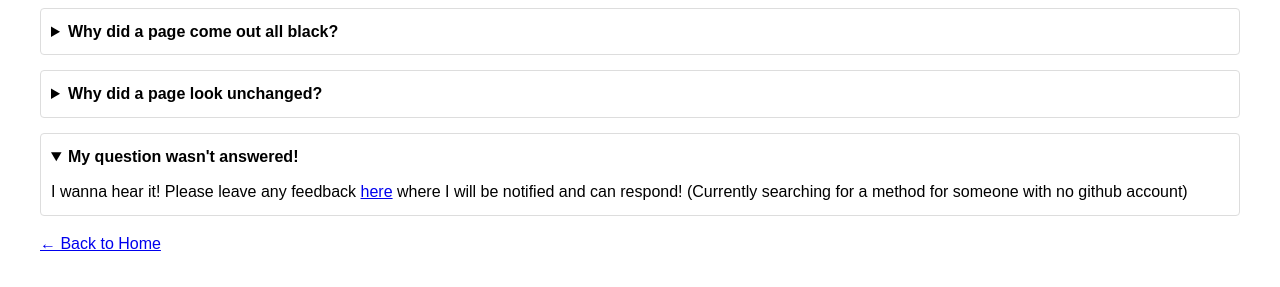
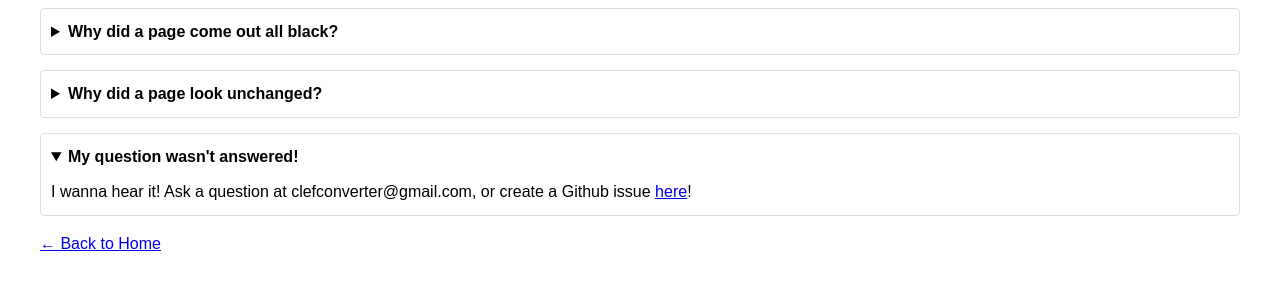
Before and after one commit to DJVonrhein/DJVonrhein.github.io, a plain HTML site: page support.html in a window 1280 px wide. Both pictures are taken after a click on the heading "My question wasn't answered!". Shown: the part 105-392 px from the top of the page. Drawn offline with Linux system fonts and the light colour scheme.

Commit message:
Update support.html

```diff
--- a/support.html
+++ b/support.html
@@ -45,7 +45,7 @@
 
 <details>
   <summary>My question wasn't answered!</summary>
-  <p>I wanna hear it! Please leave any feedback <a href="https://github.com/DJVonrhein/DJVonrhein.github.io/issues">here</a> where I will be notified and can respond! (Currently searching for a method for someone with no github account)</p>
+  <p>I wanna hear it! Ask a question at clefconverter@gmail.com, or create a Github issue <a href="https://github.com/DJVonrhein/DJVonrhein.github.io/issues">here</a>! </p>
 </details>
 
 </body>
```
